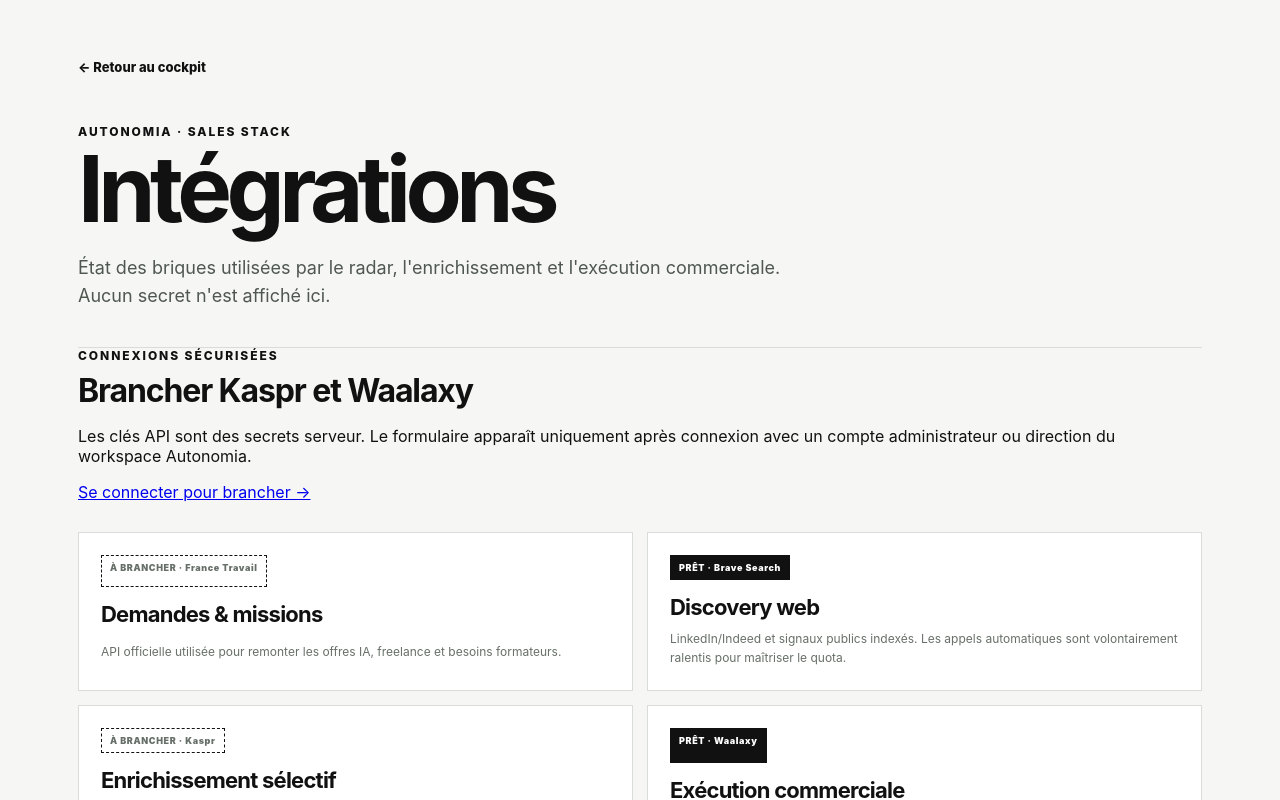
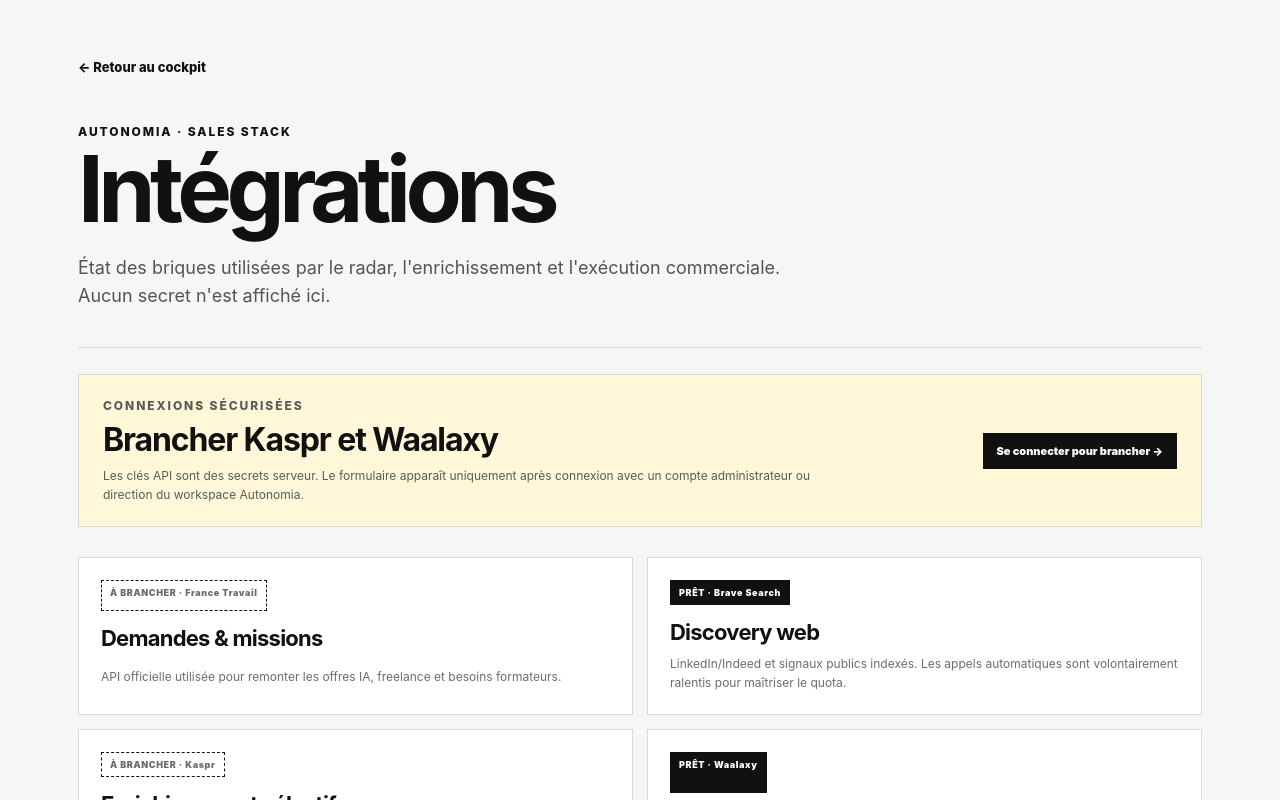
Before and after one commit to aristote-app/Autonomia-MCP, a Next.js app: page /integrations in a window 1280 px wide. Shown: the top 800 px of the page. Built offline with nearby package versions, Linux system fonts and the light colour scheme; no server answers.

Commit message:
Style integration connection actions

```diff
--- a/app/globals.css
+++ b/app/globals.css
@@ -555,8 +555,42 @@
 .integrationReady { background:#111; color:#fff; }
 .integrationMissing { border-style:dashed; color:#677068; }
 
+.integrationActionCard { position:relative; }
+.integrationActionCard:hover { border-color:#111; box-shadow:0 8px 24px rgba(17,17,17,.06); }
+.integrationCardAction,
+.integrationConnectButton {
+  display:inline-flex;
+  width:max-content;
+  max-width:100%;
+  align-items:center;
+  justify-content:center;
+  padding:10px 13px;
+  border:1px solid #111;
+  background:#111;
+  color:#fff;
+  text-decoration:none;
+  font-size:11px;
+  font-weight:900;
+}
+.integrationCardAction:hover,
+.integrationConnectButton:hover { background:#fff; color:#111; }
+.integrationConnectGate {
+  display:flex;
+  align-items:center;
+  justify-content:space-between;
+  gap:28px;
+  margin:26px 0 0;
+  padding:22px 24px;
+  border:1px solid #d9ddd7;
+  background:#fff7d8;
+}
+.integrationConnectGate h2 { margin:4px 0 8px; }
+.integrationConnectGate p { margin:0; max-width:720px; color:#555d56; font-size:12px; line-height:1.55; }
+.integrationSettingsPanel { scroll-margin-top:24px; }
+
 @media (max-width:720px) {
   .integrationGrid { grid-template-columns:1fr; }
+  .integrationConnectGate { align-items:flex-start; flex-direction:column; }
 }
 
 
```
